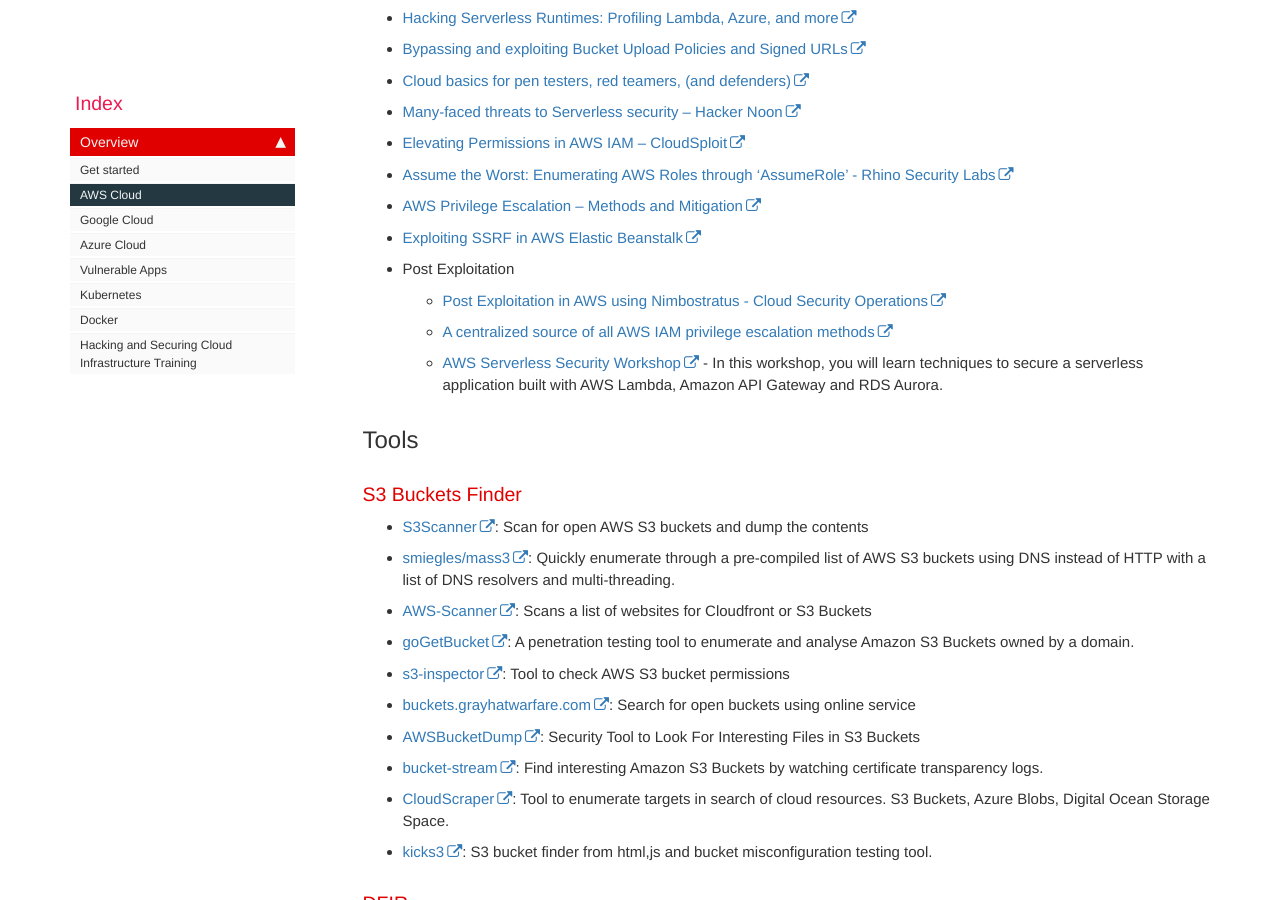
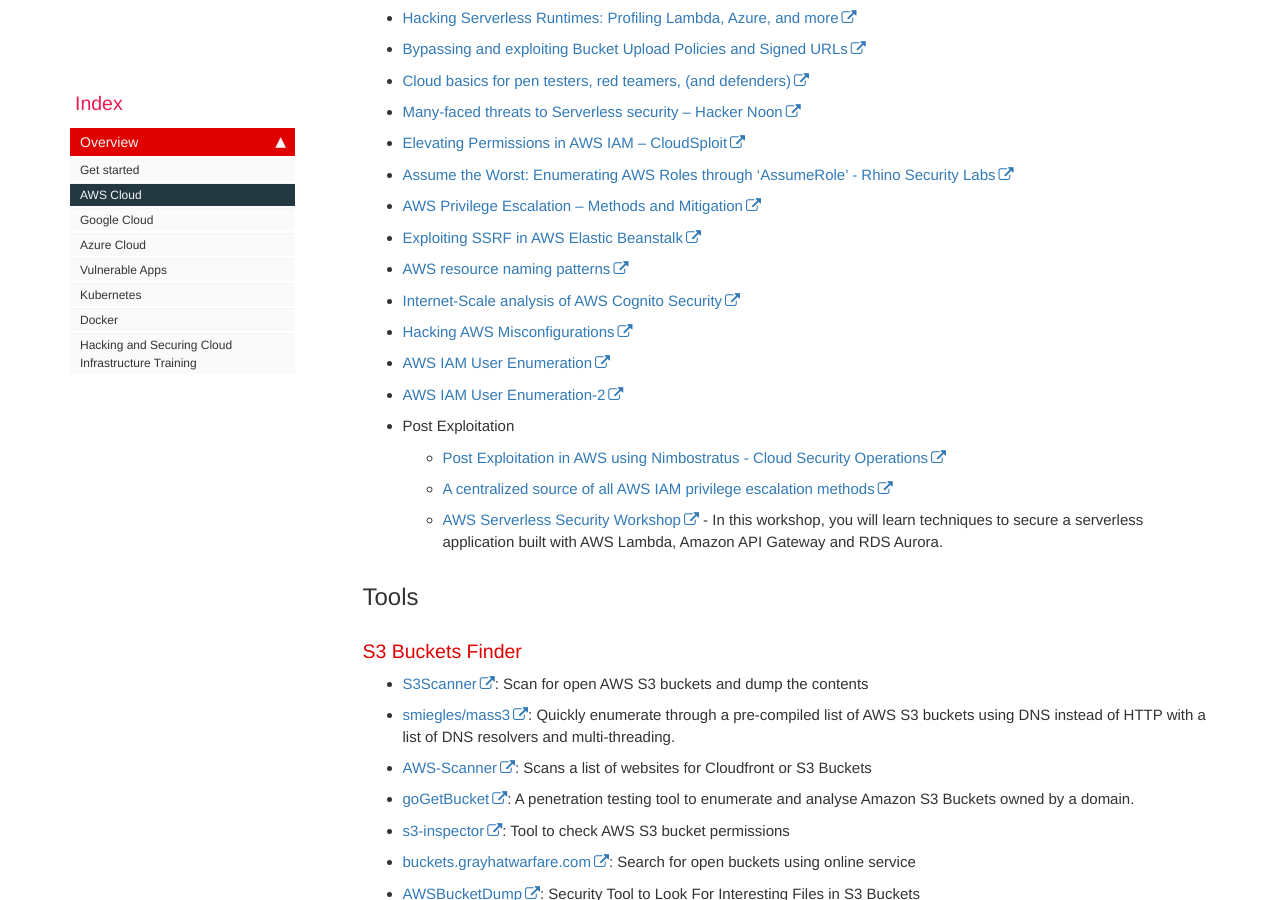
Before and after one commit to NotSoSecure/cloud-sec-wiki, a Jekyll site: the page built from pages/mydoc/aws_cloud.md, in a window 1280 px wide and 900 px high, scrolled down 440 px. Built offline with Jekyll 4.4.1, drawn with Linux system fonts in a browser that asks for light colours; nearby versions of some CDN libraries; comment, search, counter and statistics services are not loaded.

Commit message:
Update aws_cloud.md

```diff
--- a/pages/mydoc/aws_cloud.md
+++ b/pages/mydoc/aws_cloud.md
@@ -18,6 +18,11 @@ folder: mydoc
 * [Assume the Worst: Enumerating AWS Roles through ‘AssumeRole’ - Rhino Security Labs](https://rhinosecuritylabs.com/aws/assume-worst-aws-assume-role-enumeration/)
 * [AWS Privilege Escalation – Methods and Mitigation](https://rhinosecuritylabs.com/aws/aws-privilege-escalation-methods-mitigation/)
 * [Exploiting SSRF in AWS Elastic Beanstalk](https://www.notsosecure.com/exploiting-ssrf-in-aws-elastic-beanstalk/)
+* [AWS resource naming patterns](https://summitroute.com/blog/2019/02/10/aws_resource_naming_patterns/)
+* [Internet-Scale analysis of AWS Cognito Security](https://andresriancho.com/internet-scale-analysis-of-aws-cognito-security/ )
+* [Hacking AWS Misconfigurations](https://www.notsosecure.com/hacking-aws-cognito-misconfigurations/)
+* [AWS IAM User Enumeration](https://rhinosecuritylabs.com/aws/aws-iam-user-enumeration/)
+* [AWS IAM User Enumeration-2](https://rhinosecuritylabs.com/aws/aws-role-enumeration-iam-p2/)
 * Post Exploitation
   * [Post Exploitation in AWS using Nimbostratus - Cloud Security Operations](https://cloudsecops.com/post-exploitation-in-aws/)
   * [A centralized source of all AWS IAM privilege escalation methods](https://github.com/RhinoSecurityLabs/AWS-IAM-Privilege-Escalation)
@@ -61,7 +66,7 @@ folder: mydoc
 * [lunar](https://github.com/lateralblast/lunar): A UNIX security auditing tool based on several security frameworks
 * [cloud-reports](https://github.com/tensult/cloud-reports): Scans your AWS cloud resources and generates reports
 * [cs-suite](https://github.com/SecurityFTW/cs-suite): Cloud Security Suite - One stop tool for auditing the security posture of AWS/GCP/Azure infrastructure.
-* [cloud-service-enum](https://github.com/NotSoSecure/cloud-sec-wiki): These script allows pentesters to validate which cloud tokens (API keys, OAuth tokens and more) can access which cloud service.
+* [cloud-service-enum](https://github.com/NotSoSecure/cloud-service-enum): These script allows pentesters to validate which cloud tokens (API keys, OAuth tokens and more) can access which cloud service.
 * [Chamber](https://github.com/segmentio/chamber): Tool for managing secrets. It does so by storing secrets in SSM Parameter Store, an AWS service for storing secrets.
 * [Policy Sentry](https://github.com/salesforce/policy_sentry): IAM Least Privilege Policy Generator by Salesforce
 * [Antiope](https://github.com/turnerlabs/antiope): AWS Inventory & Compliance Framework
@@ -76,7 +81,7 @@ folder: mydoc
 * [cloudfrunt](https://github.com/MindPointGroup/cloudfrunt): A tool for identifying misconfigured CloudFront domains
 * [mad-king](https://github.com/ThreatResponse/mad-king): Proof of Concept Zappa Based AWS Persistence and Attack Platform
 * [cloud-nuke](https://github.com/gruntwork-io/cloud-nuke): A tool for cleaning up your cloud accounts by nuking (deleting) all resources within it
-* [cloud-service-enum](https://github.com/NotSoSecure/cloud-sec-wiki): These script allows pentesters to validate which cloud tokens (API keys, OAuth tokens and more) can access which cloud service.
+* [cloud-service-enum](https://github.com/NotSoSecure/cloud-service-enum): These script allows pentesters to validate which cloud tokens (API keys, OAuth tokens and more) can access which cloud service.
 * [Cloudsplaining](https://github.com/salesforce/cloudsplaining): AWS IAM Security Assessment tool that identifies violations of least privilege and generates a risk-prioritized HTML report.
 
 ### Continous Monitoring
```
